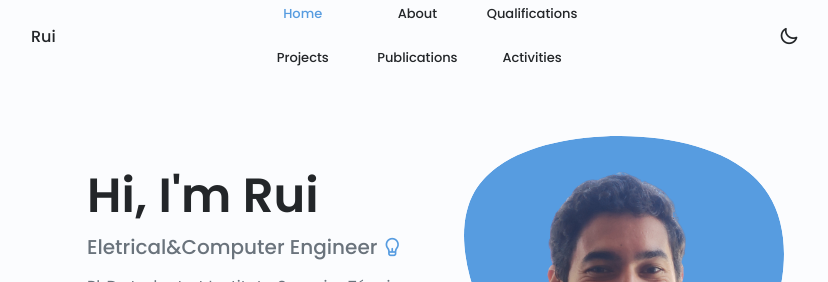
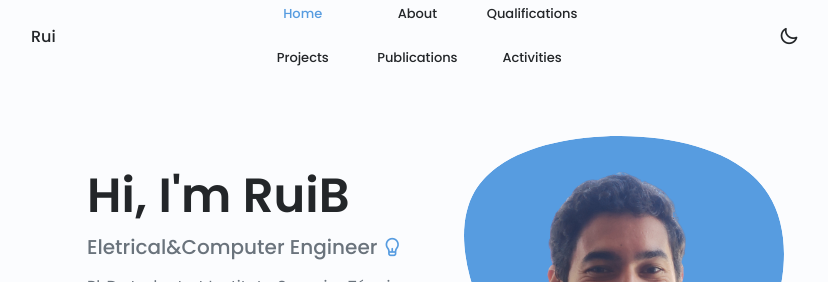
Before and after one commit to rodrigo-serra/ruiwebsite, a React (Create React App) app: page / in a window 1280 px wide. Shown: the top 282 px of the page, without its empty margins (9-837 px from the left). Built offline with nearby package versions, Linux system fonts and the light colour scheme.

Commit message:
Test to Home section

```diff
--- a/src/Components/Sections/Home/Home.js
+++ b/src/Components/Sections/Home/Home.js
@@ -37,7 +37,7 @@ export default class Home extends Component{
                     </div>
 
                     <div className="home__data">
-                        <h1 className="home__title">Hi, I'm Rui</h1>
+                        <h1 className="home__title">Hi, I'm RuiB</h1>
                         <h3 className="home__subtitle">
                             Eletrical&Computer Engineer
                             <i className="uil uil-lightbulb-alt home__bulb-icon"></i>
```
